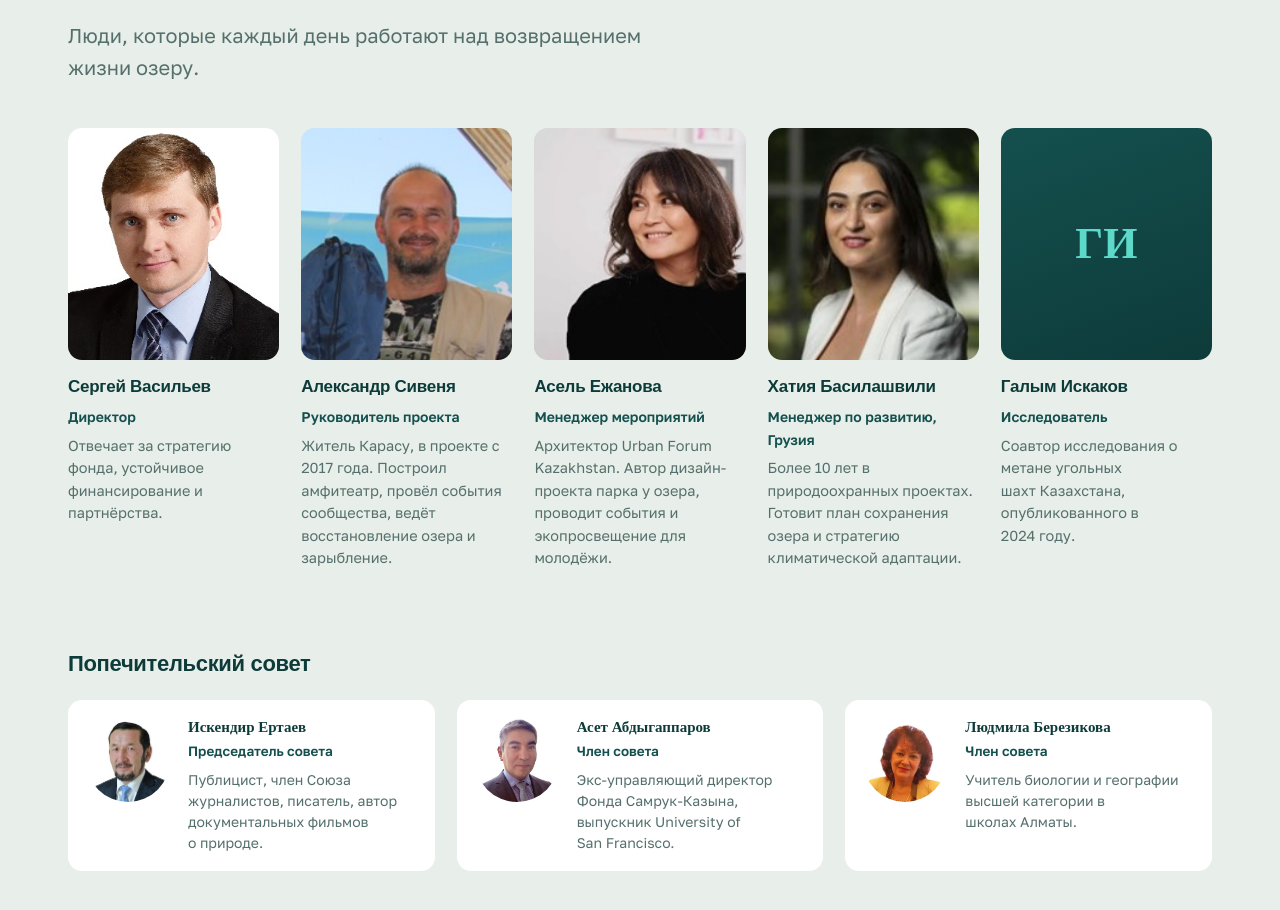
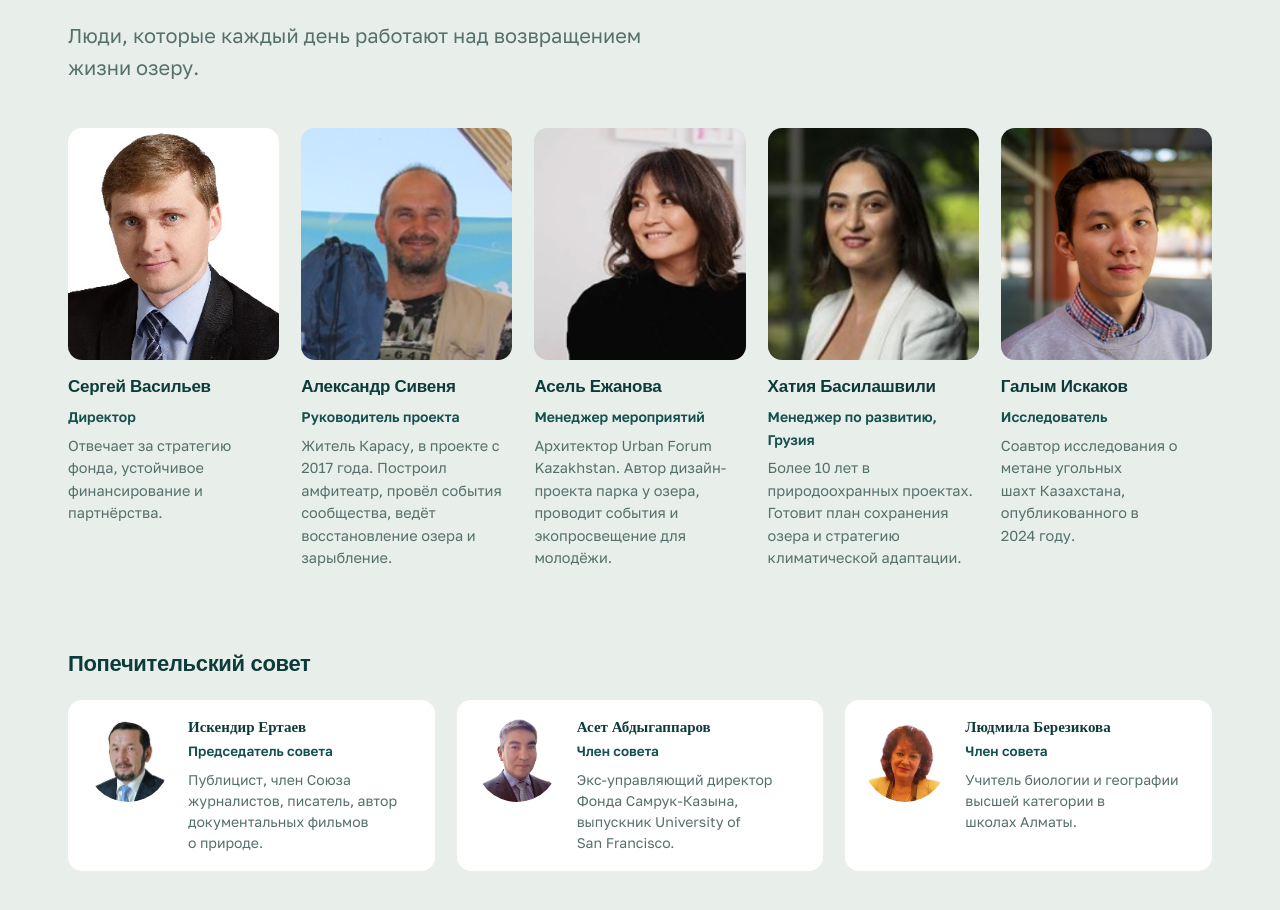
Before and after one commit to MeGalym/efra, a plain HTML site: page index.html in a window 1280 px wide. Shown: the part 10561-11471 px from the top of the page. Drawn offline with nearby package versions, Linux system fonts and the light colour scheme; a web font is replaced by a local one.

Commit message:
Фото Галыма Искакова в команде
Co-Authored-By: Claude Opus 5.5 <noreply@anthropic.com>

```diff
--- a/index.html
+++ b/index.html
@@ -633,7 +633,7 @@ footer a{color:#cfe3df}
       <div class="person"><img src="img/people/alexander.jpg" alt="Александр Сивеня" loading="lazy" width="187" height="195"><h3>Александр Сивеня</h3><div class="role">Руководитель проекта</div><p>Житель Карасу, в проекте с 2017 года. Построил амфитеатр, провёл события сообщества, ведёт восстановление озера и зарыбление.</p></div>
       <div class="person"><img src="img/people/asel.jpg" alt="Асель Ежанова" loading="lazy" width="187" height="193"><h3>Асель Ежанова</h3><div class="role">Менеджер мероприятий</div><p>Архитектор Urban Forum Kazakhstan. Автор дизайн-проекта парка у озера, проводит события и экопросвещение для молодёжи.</p></div>
       <div class="person"><img src="img/people/khatia.jpg" alt="Хатия Басилашвили" loading="lazy" width="186" height="192"><h3>Хатия Басилашвили</h3><div class="role">Менеджер по развитию, Грузия</div><p>Более 10 лет в природоохранных проектах. Готовит план сохранения озера и стратегию климатической адаптации.</p></div>
-      <div class="person"><div class="avatar-ph" role="img" aria-label="Галым Искаков">ГИ</div><h3>Галым Искаков</h3><div class="role">Исследователь</div><p>Соавтор исследования о метане угольных шахт Казахстана, опубликованного в 2024 году.</p></div>
+      <div class="person"><img src="img/people/iskakov.jpg" alt="Галым Искаков" loading="lazy" width="600" height="660"><h3>Галым Искаков</h3><div class="role">Исследователь</div><p>Соавтор исследования о метане угольных шахт Казахстана, опубликованного в 2024 году.</p></div>
     </div>
     <div class="board">
       <h3>Попечительский совет</h3>
```
Also changed, not shown: img/people/iskakov.jpg (added).
